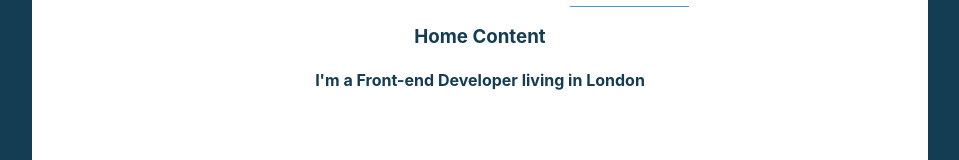
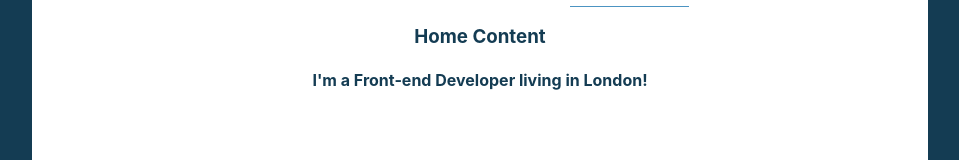
Before and after one commit to rafaelballestrin/portfolioOld, a React (Create React App) app: page / in a window 1280 px wide. Shown: the part 164-324 px from the top of the page, without its empty margins (160-1119 px from the left). Built offline with nearby package versions, Linux system fonts and the light colour scheme.

Commit message:
Add exclamation mark in the home page

```diff
--- a/src/HomeContent/HomeContent.js
+++ b/src/HomeContent/HomeContent.js
@@ -9,7 +9,7 @@ export default function HomeContent() {
             <div className='wrap'>
                 <div className='left'>
                     <h3>Home Content</h3>
-                    <h4>I'm a Front-end Developer living in London</h4>
+                    <h4>I'm a Front-end Developer living in London!</h4>
                 </div>
                 <div className='right'>
                     <img src={ComputerImg} alt='' />
```
